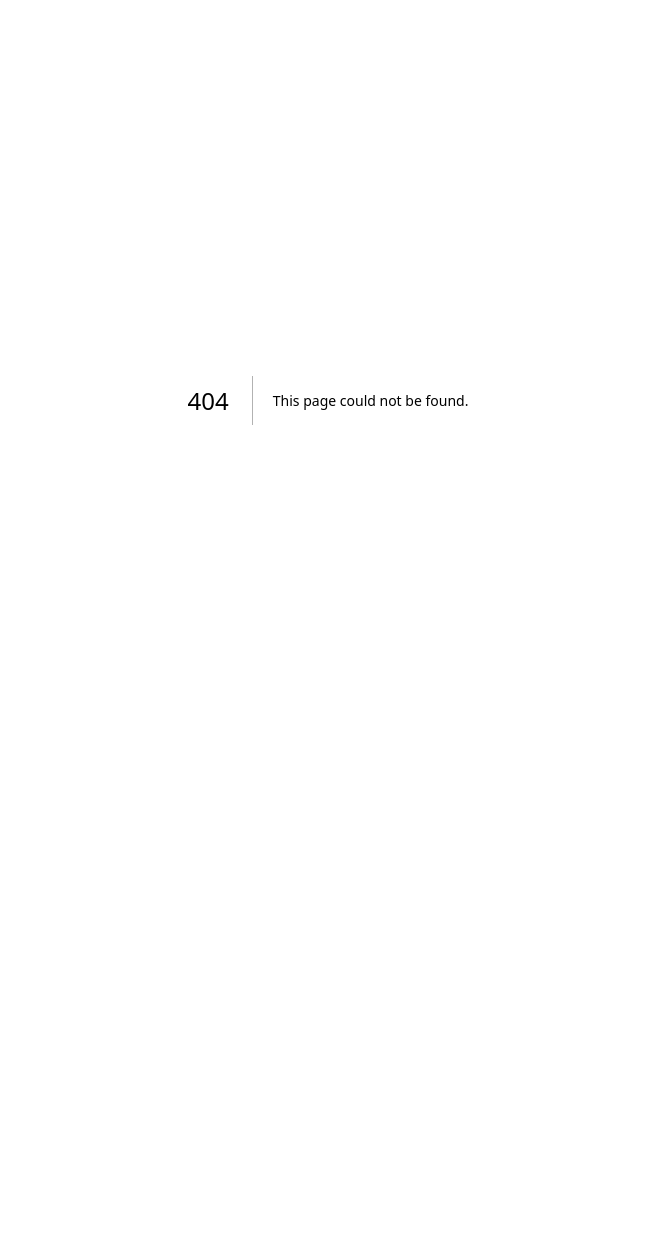
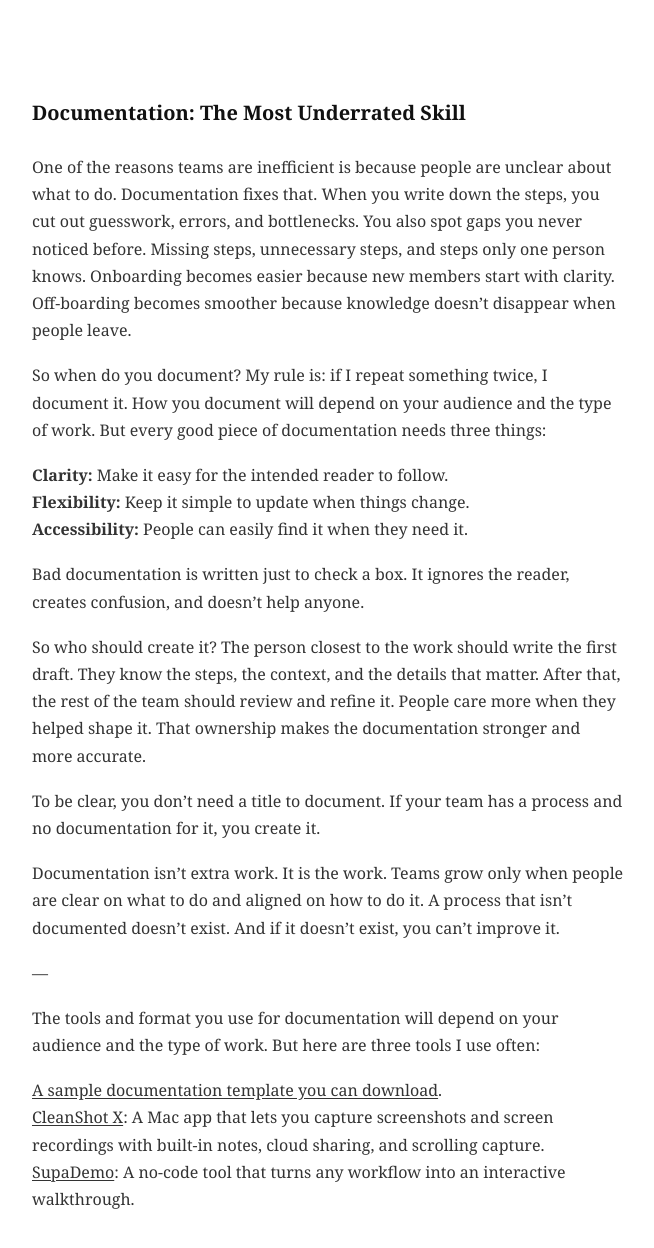
Before and after one commit to iamgittyhubby/saishare, a Next.js app: page /essays/documentation-the-most-underrated-skill in a window 1280 px wide. Before the commit this address had no page. Shown: the top 1248 px of the page, without its empty margins (312-966 px from the left). Before the commit the page ends 800 px from the top, so only its background shows below. Built offline with nearby package versions, Linux system fonts and the light colour scheme.

Commit message:
Publish documentation essay

```diff
--- /dev/null
+++ b/app/essays/documentation-the-most-underrated-skill/page.tsx
@@ -0,0 +1,85 @@
+export default function Essay() {
+    return (
+        <main className="page">
+            <h1>Documentation: The Most Underrated Skill</h1>
+
+            <p>
+                One of the reasons teams are inefficient is because people are unclear
+                about what to do. Documentation fixes that. When you write down the
+                steps, you cut out guesswork, errors, and bottlenecks. You also spot gaps
+                you never noticed before. Missing steps, unnecessary steps, and steps
+                only one person knows. Onboarding becomes easier because new members
+                start with clarity. Off-boarding becomes smoother because knowledge
+                doesn’t disappear when people leave.
+            </p>
+
+            <p>
+                So when do you document? My rule is: if I repeat something twice, I
+                document it. How you document will depend on your audience and the type
+                of work. But every good piece of documentation needs three things:
+            </p>
+
+            <p>
+                <strong>Clarity:</strong> Make it easy for the intended reader to follow.
+                <br />
+                <strong>Flexibility:</strong> Keep it simple to update when things change.
+                <br />
+                <strong>Accessibility:</strong> People can easily find it when they need it.
+            </p>
+
+            <p>
+                Bad documentation is written just to check a box. It ignores the reader,
+                creates confusion, and doesn’t help anyone.
+            </p>
+
+            <p>
+                So who should create it? The person closest to the work should write the
+                first draft. They know the steps, the context, and the details that
+                matter. After that, the rest of the team should review and refine it.
+                People care more when they helped shape it. That ownership makes the
+                documentation stronger and more accurate.
+            </p>
+
+            <p>
+                To be clear, you don’t need a title to document. If your team has a
+                process and no documentation for it, you create it.
+            </p>
+
+            <p>
+                Documentation isn’t extra work. It is the work. Teams grow only when
+                people are clear on what to do and aligned on how to do it. A process
+                that isn’t documented doesn’t exist. And if it doesn’t exist, you can’t
+                improve it.
+            </p>
+
+            <p>—</p>
+
+            <p>
+                The tools and format you use for documentation will depend on your
+                audience and the type of work. But here are three tools I use often:
+            </p>
+
+            <p>
+                <a
+                    href="https://docs.google.com/document/d/1B9ZFnR-BS0nnVaCzy1WY-tQlu5nIqDWdWgccEsx-CrY/edit?usp=sharing"
+                    target="_blank"
+                    rel="noreferrer"
+                >
+                    A sample documentation template you can download
+                </a>
+                .
+                <br />
+                <a href="https://cleanshot.com/" target="_blank" rel="noreferrer">
+                    CleanShot X
+                </a>
+                : A Mac app that lets you capture screenshots and screen recordings with
+                built-in notes, cloud sharing, and scrolling capture.
+                <br />
+                <a href="https://supademo.com/" target="_blank" rel="noreferrer">
+                    SupaDemo
+                </a>
+                : A no-code tool that turns any workflow into an interactive walkthrough.
+            </p>
+        </main>
+    );
+}
--- a/app/essays/example-essay/page.tsx
+++ /dev/null
@@ -1,11 +0,0 @@
-export default function Essay() {
-    return (
-        <main className="page">
-            <h1>Example Essay Title</h1>
-
-            <p>
-                This is where the essay will go.
-            </p>
-        </main>
-    );
-}
--- a/app/essays/page.tsx
+++ b/app/essays/page.tsx
@@ -5,7 +5,9 @@ export default function Essays() {
 
       <ul>
         <li>
-          <a href="/essays/example-essay">Example Essay Title</a>
+          <a href="/essays/documentation-the-most-underrated-skill">
+            Documentation: The Most Underrated Skill
+          </a>
         </li>
       </ul>
     </main>
```
